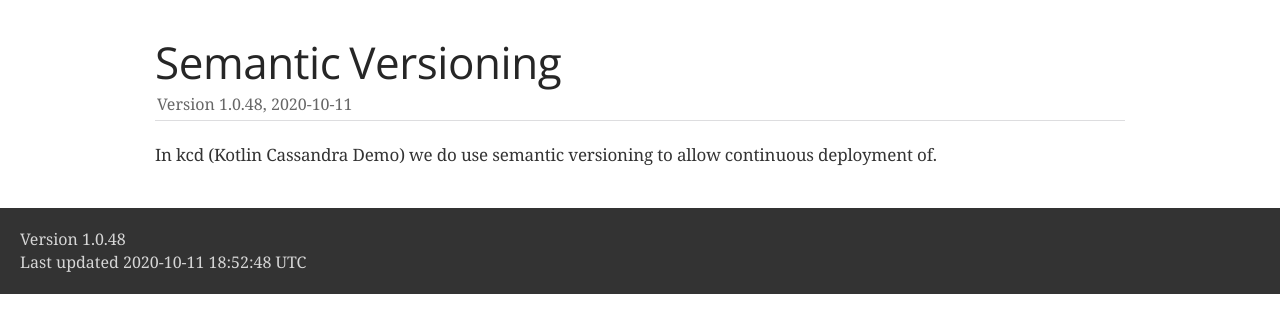
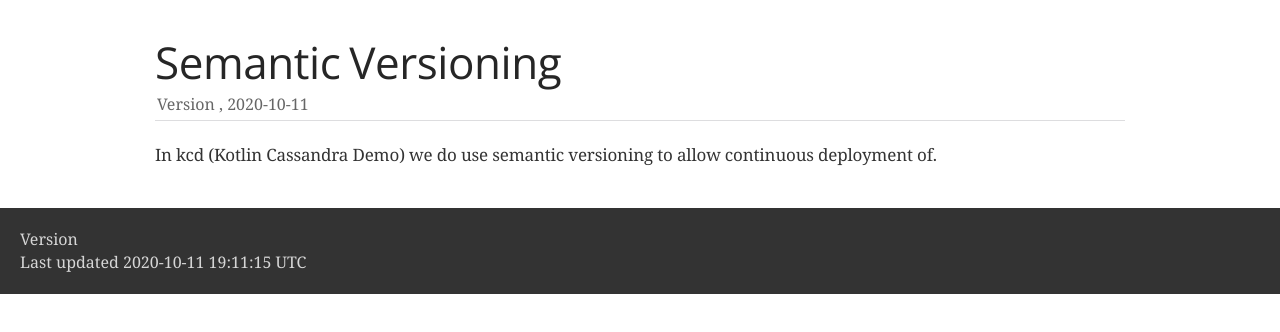
Before and after one commit to triplem/kcd, a plain HTML site: page semantic-versioning.html in a window 1280 px wide. Drawn offline with nearby package versions, Linux system fonts and the light colour scheme; a web font is replaced by a local one.

Commit message:
Deploying to gh-pages from  @ 22f30922f2f9897180544ffd24a87007c363de8d 🚀

```diff
--- a/semantic-versioning.html
+++ b/semantic-versioning.html
@@ -440,7 +440,7 @@ body.book #toc,body.book #preamble,body.book h1.sect0,body.book .sect1>h2{page-b
 <div id="header">
 <h1>Semantic Versioning</h1>
 <div class="details">
-<span id="revnumber">version 1.0.48,</span>
+<span id="revnumber">version ,</span>
 <span id="revdate">2020-10-11</span>
 </div>
 </div>
@@ -452,8 +452,8 @@ deployment of.</p>
 </div>
 <div id="footer">
 <div id="footer-text">
-Version 1.0.48<br>
-Last updated 2020-10-11 18:52:48 UTC
+Version <br>
+Last updated 2020-10-11 19:11:15 UTC
 </div>
 </div>
 </body>
```
Also changed, not shown: article/conv_commits_de.html (+3 -3 lines), article/github_actions.html (+3 -3 lines), article/gradle_release_docker.html (+2 -2 lines), index.html (+3 -3 lines).
